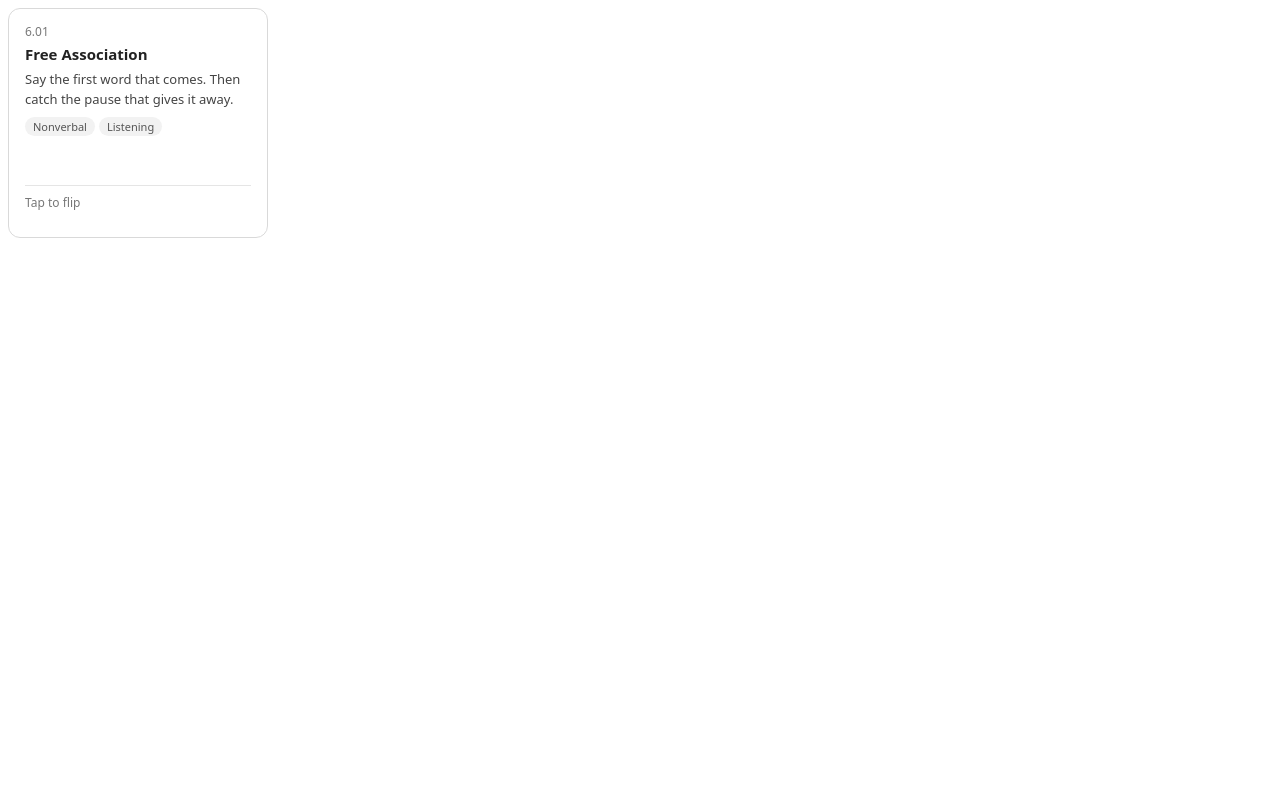
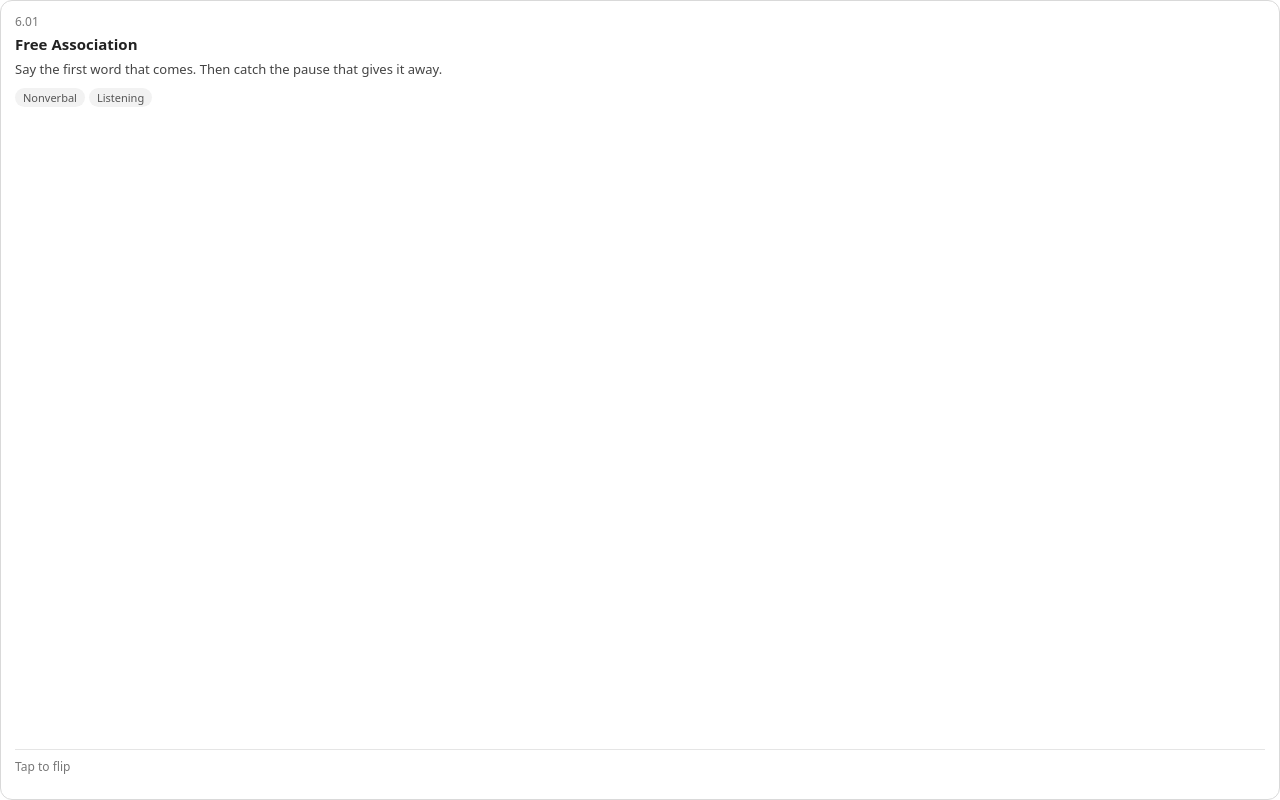
Before and after one commit to timofinn/ERWC, a plain HTML site: page mod06/6-01-flip-card.html in a window 1280 px wide. Drawn offline with Linux system fonts and the light colour scheme.

Commit message:
Fit 6.01 flip card to its Canvas grid cell
Co-Authored-By: Claude Opus 5.5 <noreply@anthropic.com>

```diff
--- a/mod06/6-01-flip-card.html
+++ b/mod06/6-01-flip-card.html
@@ -5,12 +5,15 @@
 <meta name="viewport" content="width=device-width, initial-scale=1">
 <title>6.01 Free Association</title>
 <style>
-  body{margin:0;padding:8px;font-family:system-ui,-apple-system,"Segoe UI",sans-serif;background:transparent}
-  .fw{perspective:1000px;cursor:pointer;height:230px;max-width:260px}
+  html,body{height:100%}
+  body{margin:0;padding:0;font-family:system-ui,-apple-system,"Segoe UI",sans-serif;background:transparent}
+  .fw{perspective:1000px;cursor:pointer;height:100%}
   .fi{position:relative;height:100%;transition:transform .5s;transform-style:preserve-3d}
   .fw.on .fi{transform:rotateY(180deg)}
-  .card{position:absolute;inset:0;backface-visibility:hidden;-webkit-backface-visibility:hidden;background:#fff;border:1px solid #d9d9d9;border-radius:12px;padding:14px 16px;display:flex;flex-direction:column;box-sizing:border-box}
+  .card{position:absolute;inset:0;backface-visibility:hidden;-webkit-backface-visibility:hidden;background:#fff;border:1px solid #d9d9d9;border-radius:12px;padding:12px 14px;display:flex;flex-direction:column;box-sizing:border-box}
   .bk{transform:rotateY(180deg);background:#f6f3ff}
+  .bk .ttl{font-size:14px}
+  .bk .desc{font-size:12px;line-height:1.45}
   .num{font-size:12px;color:#777;margin:0 0 4px}
   .ttl{font-size:15px;font-weight:600;margin:0 0 6px;color:#222}
   .desc{font-size:13px;line-height:1.5;color:#444;margin:0}
```
